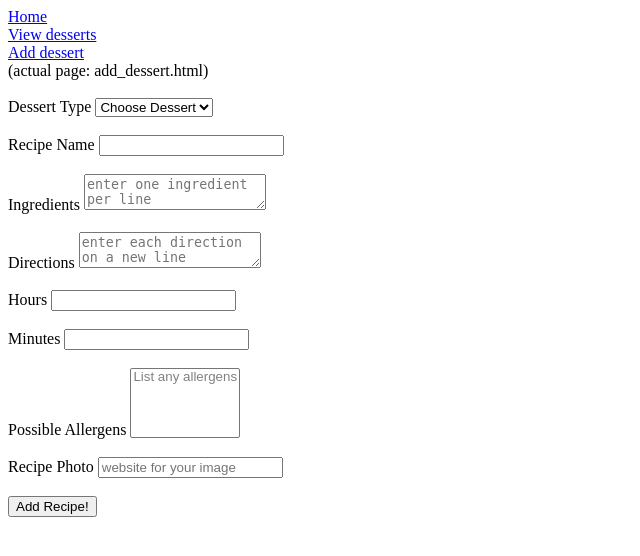
After one commit to TravelTimN/ci-milestone04-dcd, a Flask app: page /add in a window 1280 px wide. The commit adds this page. Shown: the top 556 px of the page, without its empty margins (0-640 px from the left). Run offline with Flask 2, Linux system fonts and the light colour scheme; data that the repository does not hold is empty; some libraries are stand-ins or nearby versions.

Commit message:
Add functionality to add Recipes :heavy_plus_sign:
Basic functionality to add a single recipe to the database.
URL will also be slugified for user-friendly navigation.

```diff
--- a/app/routes.py
+++ b/app/routes.py
@@ -7,27 +7,74 @@ from flask import Flask, render_template, redirect, request, url_for, flash
 
 mongo = PyMongo(app)
 
-# database collections
+# database collections #
 allergens_coll = mongo.db.allergens
 desserts_coll = mongo.db.desserts
 recipes_coll = mongo.db.recipes
 users_coll = mongo.db.users
 
+
+# APP ROUTES #
+
+
 # HOME
 @app.route("/")
 def home():
-    return render_template("base.html")
+        return render_template("base.html")
 
 
-# VIEW all desserts
+
+# VIEW all desserts #
 @app.route("/desserts")
 def view_desserts():
-    return render_template("view_desserts.html", recipes = recipes_coll.find())
+        return render_template("view_desserts.html", recipes = recipes_coll.find())
 
 
-# VIEW single dessert
+# VIEW a single dessert #
 @app.route("/dessert/<recipe_id>/<slugUrl>")
 def view_dessert(recipe_id, slugUrl):
-    recipe_name = recipes_coll.find_one({"_id": ObjectId(recipe_id)})
-    allergen = allergens_coll.find
-    return render_template("view_dessert.html", recipe_name = recipe_name, recipes = recipes_coll.find())
+        recipe_name = recipes_coll.find_one({"_id": ObjectId(recipe_id)})
+        return render_template("view_dessert.html", recipe_name = recipe_name, recipes = recipes_coll.find())
+
+
+
+# ADD dessert page
+@app.route("/add")
+def add_dessert():
+        allergens = []
+        desserts = []
+
+        for allergen in allergens_coll.find():
+                allergen_name = allergen.get("allergens")
+                for item in allergen_name:
+                        allergens.append(item)
+
+        for dessert in desserts_coll.find():
+                dessert_name = dessert.get("dessert_type")
+                for item in dessert_name:
+                        desserts.append(item)
+
+        return render_template("add_dessert.html", allergens=allergens, desserts=desserts)
+
+
+# ADD dessert to the database
+@app.route("/add_dessert", methods=["POST"])
+def add_dessert_toDB():
+        ingredients = request.form.get("ingredients").splitlines()
+        directions = request.form.get("directions").splitlines()
+        submit = {
+                "recipe_name": request.form.get("recipe_name"),
+                "img_src": request.form.get("img_src"),
+                "dessert_type": request.form.get("dessert_type"),
+                "ingredients": ingredients,
+                "directions": directions,
+                "allergens": request.form.getlist("allergens"),
+                "total_mins": request.form.get("total_mins"),
+                "total_hrs": request.form.get("total_hrs"),
+                "recipe_slug": slugify(request.form.get("recipe_name")),
+                "date_added": request.form.get("date_added")
+        }
+        newID = recipes_coll.insert_one(submit)
+        slugUrl = slugify(request.form.get("recipe_name"))
+        flash("Sounds delicious! Thanks for adding this recipe!")
+        return redirect(url_for("view_dessert", recipe_id=newID.inserted_id, slugUrl=slugUrl))
--- /dev/null
+++ b/app/static/js/script.js
@@ -0,0 +1,27 @@
+$(document).ready(function () {
+
+    // add today into hidden input field for database
+    let now = new Date();
+    let date = now.getDate();
+    let month = new Array();
+    month[0] = "January";
+    month[1] = "February";
+    month[2] = "March";
+    month[3] = "April";
+    month[4] = "May";
+    month[5] = "June";
+    month[6] = "July";
+    month[7] = "August";
+    month[8] = "September";
+    month[9] = "October";
+    month[10] = "November";
+    month[11] = "December";
+    let monthName = month[now.getMonth()];
+    let year = now.getFullYear();
+    if (date < 10) {
+        date = "0" + date;
+    }
+    let today = date + " " + monthName + ", " + year;
+    $("#date_added").val(today);
+
+});
--- /dev/null
+++ b/app/templates/add_dessert.html
@@ -0,0 +1,72 @@
+{% extends "base.html" %}
+{% block content %}
+
+(actual page: add_dessert.html)
+<br>
+<br>
+
+<form action="{{ url_for('add_dessert_toDB') }}" method="POST">
+
+    <label for="dessert_type">Dessert Type</label>
+    <select id="dessert_type" name="dessert_type">
+        <option value="" disabled selected>Choose Dessert</option>
+        {% for dessert in desserts %}
+        <option value="{{ dessert }}">{{ dessert }}</option>
+        {% endfor %}
+    </select>
+    <br>
+    <br>
+
+
+    <label for="recipe_name">Recipe Name</label>
+    <input id="recipe_name" name="recipe_name" type="text" class="validate">
+    <br>
+    <br>
+
+
+    <label for="ingredients">Ingredients</label>
+    <textarea name="ingredients" id="ingredients" placeholder="enter one ingredient per line"></textarea>
+    <br>
+    <br>
+
+
+    <label for="directions">Directions</label>
+    <textarea name="directions" id="directions" placeholder="enter each direction on a new line"></textarea>
+    <br>
+    <br>
+
+
+    <label for="total_hrs">Hours</label>
+    <input id="total_hrs" name="total_hrs" type="number" class="validate">
+    <br>
+    <br>
+
+
+    <label for="total_mins">Minutes</label>
+    <input id="total_mins" name="total_mins" type="number" class="validate">
+    <br>
+    <br>
+
+
+    <label for="allergens">Possible Allergens</label>
+    <select id="allergens" name="allergens" multiple>
+        <option value="" disabled>List any allergens</option>
+        {% for allergen in allergens %}
+        <option value="{{ allergen }}">{{ allergen }}</option>
+        {% endfor %}
+    </select>
+    <br>
+    <br>
+
+
+    <label for="img_src">Recipe Photo</label>
+    <input id="img_src" name="img_src" type="text" class="validate" placeholder="website for your image">
+    <br>
+    <br>
+
+    <input type="hidden" name="date_added" id="date_added" value="">
+
+    <button type="submit" name="action">Add Recipe!</button>
+</form>
+
+{% endblock %}
--- a/app/templates/base.html
+++ b/app/templates/base.html
@@ -11,7 +11,7 @@
 
     <link rel='icon' sizes="192x192" href="{{ url_for('static', filename='img/favicon.png') }}" type="image/x-icon">
     <!--<link rel="stylesheet" href="https://cdnjs.cloudflare.com/ajax/libs/materialize/1.0.0/css/materialize.min.css">-->
-    <!--<link rel="stylesheet" href="https://use.fontawesome.com/releases/v5.8.1/css/all.css" integrity="sha384-50oBUHEmvpQ+1lW4y57PTFmhCaXp0ML5d60M1M7uH2+nqUivzIebhndOJK28anvf" crossorigin="anonymous">-->
+    <link rel="stylesheet" href="https://use.fontawesome.com/releases/v5.8.1/css/all.css" integrity="sha384-50oBUHEmvpQ+1lW4y57PTFmhCaXp0ML5d60M1M7uH2+nqUivzIebhndOJK28anvf" crossorigin="anonymous">
     <link rel="stylesheet" href="{{ url_for('static', filename='css/style.css') }}" type="text/css">
 
 </head>
@@ -23,13 +23,15 @@
     <br>
     <a href="{{ url_for('view_desserts') }}">View desserts</a>
     <br>
+    <a href="{{ url_for('add_dessert') }}">Add dessert</a>
+    <br>
 
     {% block content %}
     {% endblock %}
 
     <script src="https://code.jquery.com/jquery-3.4.0.slim.js" integrity="sha256-milezx5lakrZu0OP9b2QWFy1ft/UEUK6NH1Jqz8hUhQ=" crossorigin="anonymous"></script>
     <!--<script src="https://cdnjs.cloudflare.com/ajax/libs/materialize/1.0.0/js/materialize.min.js"></script>-->
-    <!--<script src="{{ url_for('static', filename='js/script.js') }}"></script>-->
+    <script src="{{ url_for('static', filename='js/script.js') }}"></script>
 
 </body>
 
```
